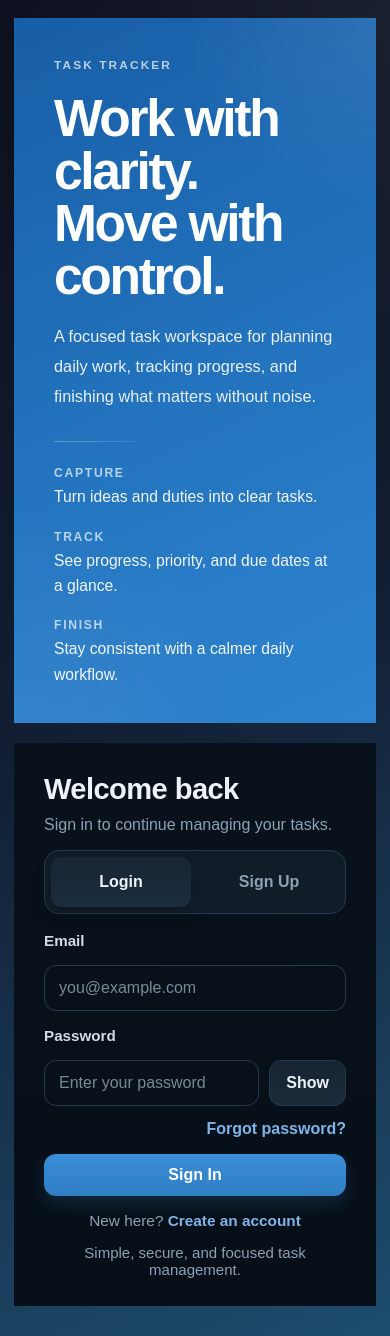
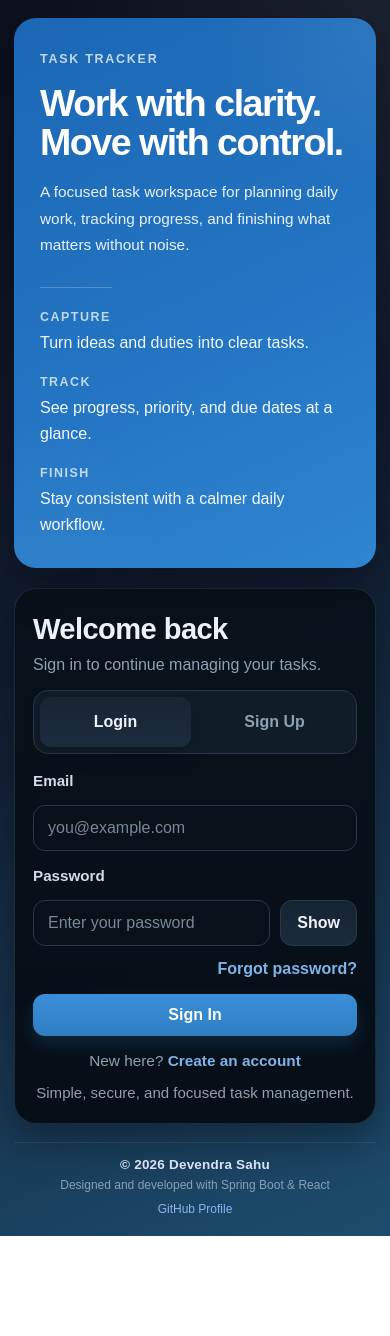
Before and after one commit to devendra1176/task-tracker-frontend, a React (Vite) app: page / in a window 390 px wide. After the commit the page ends 1236 px from the top, so only its background shows below. Built offline with nearby package versions, Linux system fonts and the light colour scheme.

Commit message:
fix(frontend): resolve duplicate footer and stabilize app layout

```diff
--- a/package.json
+++ b/package.json
@@ -10,6 +10,7 @@
     "preview": "vite preview"
   },
   "dependencies": {
+    "lucide-react": "^1.8.0",
     "react": "^19.2.4",
     "react-dom": "^19.2.4"
   },
--- a/src/App.jsx
+++ b/src/App.jsx
@@ -1,6 +1,7 @@
 import { useState } from "react";
 import AuthPage from "./pages/AuthPage";
 import DashboardPage from "./pages/DashboardPage";
+import Footer from "./components/Footer";
 
 function App() {
     const [token, setToken] = useState(() => localStorage.getItem("token") || "");
@@ -15,10 +16,18 @@ function App() {
         setToken("");
     };
 
-  return token ? (
+    return (
+        <div className="app-shell">
+            <main className="app-main">
+                {token ? (
                     <DashboardPage onLogout={handleLogout} />
                 ) : (
                     <AuthPage onLogin={handleLogin} />
+                )}
+            </main>
+
+            <Footer />
+        </div>
     );
 }
 
--- /dev/null
+++ b/src/components/Footer.jsx
@@ -0,0 +1,22 @@
+function Footer() {
+    return (
+        <footer className="app-footer">
+            <div className="app-footer__inner">
+                <p className="app-footer__title">© 2026 Devendra Sahu</p>
+                <p className="app-footer__subtitle">
+                    Designed and developed with Spring Boot & React
+                </p>
+                <a
+                    href="https://github.com/devendra1176"
+                    target="_blank"
+                    rel="noopener noreferrer"
+                    className="app-footer__link"
+                >
+                    GitHub Profile
+                </a>
+            </div>
+        </footer>
+    );
+}
+
+export default Footer;
--- a/src/index.css
+++ b/src/index.css
@@ -72,6 +72,20 @@ a {
 img {
     max-width: 100%;
     display: block;
+}
+
+#root {
+    min-height: 100vh;
+}
+
+.app-shell {
+    min-height: 100vh;
+    display: flex;
+    flex-direction: column;
+}
+
+.app-main {
+    flex: 1;
 }
 
 /* =========================
@@ -190,11 +204,11 @@ img {
 ========================= */
 
 .auth-page {
-    min-height: 100vh;
+    min-height: 100%;
     display: flex;
     align-items: center;
     justify-content: center;
-    padding: 28px 18px;
+    padding: 28px 18px 10px;
 }
 
 .auth-shell {
@@ -203,6 +217,12 @@ img {
     display: grid;
     grid-template-columns: 1fr 0.98fr;
     gap: 20px;
+}
+
+.auth-brand-panel,
+.auth-form-panel {
+    border-radius: var(--radius-lg);
+    box-shadow: var(--shadow);
 }
 
 .auth-brand-panel {
@@ -250,7 +270,7 @@ img {
     position: relative;
     z-index: 1;
     margin: 0 0 18px;
-    font-size: 3.1rem;
+    font-size: 3rem;
     line-height: 1.03;
     font-weight: 800;
     letter-spacing: -0.04em;
@@ -262,7 +282,7 @@ img {
     z-index: 1;
     margin: 0;
     font-size: 1.02rem;
-  line-height: 1.9;
+    line-height: 1.85;
     color: rgba(255, 255, 255, 0.9);
     max-width: 430px;
 }
@@ -285,8 +305,7 @@ img {
 }
 
 .auth-brand-point {
-    display: flex;
-    flex-direction: column;
+    display: grid;
     gap: 6px;
 }
 
@@ -307,6 +326,7 @@ img {
 .auth-form-panel {
     padding: 30px 30px 28px;
     background: linear-gradient(180deg, rgba(9, 18, 27, 0.97) 0%, rgba(6, 14, 22, 0.99) 100%);
+    border: 1px solid rgba(38, 57, 77, 0.7);
 }
 
 .auth-form-header {
@@ -420,8 +440,8 @@ img {
 ========================= */
 
 .dashboard-page {
-    min-height: 100vh;
-    padding: 32px 20px 48px;
+    min-height: 100%;
+    padding: 32px 20px 10px;
 }
 
 .dashboard-container {
@@ -518,6 +538,7 @@ img {
     display: grid;
     gap: 12px;
 }
+
 .dashboard-action-bar {
     display: flex;
     align-items: center;
@@ -818,6 +839,58 @@ img {
 }
 
 /* =========================
+   FOOTER
+========================= */
+
+.app-footer {
+    width: 100%;
+    padding: 14px 20px 24px;
+}
+
+.app-footer__inner {
+    max-width: 1120px;
+    margin: 0 auto;
+    padding-top: 16px;
+    border-top: 1px solid rgba(120, 160, 220, 0.14);
+    display: flex;
+    flex-direction: column;
+    align-items: center;
+    gap: 6px;
+    text-align: center;
+}
+
+.app-footer__title {
+    margin: 0;
+    font-size: 14px;
+    font-weight: 600;
+    color: rgba(235, 241, 255, 0.92);
+    letter-spacing: 0.2px;
+}
+
+.app-footer__subtitle {
+    margin: 0;
+    font-size: 12.5px;
+    color: rgba(170, 184, 208, 0.78);
+}
+
+.app-footer__link {
+    margin-top: 4px;
+    display: inline-flex;
+    align-items: center;
+    gap: 8px;
+    color: rgba(145, 190, 255, 0.92);
+    text-decoration: none;
+    font-size: 13px;
+    font-weight: 500;
+    transition: opacity 0.2s ease, transform 0.2s ease;
+}
+
+.app-footer__link:hover {
+    opacity: 0.88;
+    transform: translateY(-1px);
+}
+
+/* =========================
    RESPONSIVE
 ========================= */
 
@@ -846,123 +919,25 @@ img {
 @media (max-width: 768px) {
     .auth-page,
     .dashboard-page {
-        padding: 18px 14px 30px;
-    }
-
-    .dashboard-action-bar {
-        flex-direction: column;
-        align-items: stretch;
-    }
-
-    .dashboard-primary-action {
-        width: 100%;
+        padding: 18px 14px 8px;
     }
 
     .auth-brand-panel {
-        position: relative;
-        overflow: hidden;
-        padding: 40px 40px 36px;
-        background:
-                radial-gradient(circle at top right, rgba(255, 255, 255, 0.08), transparent 24%),
-                radial-gradient(circle at bottom left, rgba(255, 255, 255, 0.05), transparent 28%),
-                linear-gradient(155deg, #185ea6 0%, #2373be 52%, #2e84cf 100%);
-        color: #ffffff;
-        display: flex;
-        flex-direction: column;
-        justify-content: space-between;
-    }
-
-    .auth-brand-panel::after {
-  content: "";
-  position: absolute;
-  inset: 0;
-  pointer-events: none;
-  background:
-    repeating-linear-gradient(
-      135deg,
-      rgba(255, 255, 255, 0.015) 0px,
-      rgba(255, 255, 255, 0.015) 2px,
-      transparent 2px,
-      transparent 9px
-    );
-  opacity: 0.14;
-}
-
-    .auth-brand-kicker {
-  position: relative;
-  z-index: 1;
-  font-size: 0.74rem;
-  font-weight: 800;
-  letter-spacing: 0.18em;
-  color: rgba(255, 255, 255, 0.7);
-  display: inline-block;
-  margin-bottom: 20px;
-}
-
-    .auth-brand-content {
-        position: relative;
-        z-index: 1;
-        margin-top: 18px;
-        max-width: 430px;
+        padding: 34px 26px 30px;
     }
 
     .auth-brand-title {
-  position: relative;
-  z-index: 1;
-  margin: 0 0 20px;
-  font-size: 3.22rem;
-  line-height: 1.02;
-  font-weight: 800;
-  letter-spacing: -0.045em;
-  max-width: 450px;
+        font-size: 2.35rem;
+        max-width: 100%;
     }
 
     .auth-brand-text {
-  position: relative;
-  z-index: 1;
-  margin: 0;
-  font-size: 1.02rem;
-  line-height: 1.82;
-  color: rgba(255, 255, 255, 0.9);
-  max-width: 430px;
+        font-size: 0.96rem;
+        line-height: 1.72;
     }
 
-    .auth-brand-divider {
-  position: relative;
-  z-index: 1;
-  width: 84px;
-  height: 1px;
-  margin: 30px 0 24px;
-  background: linear-gradient(
-    90deg,
-    rgba(255, 255, 255, 0.28) 0%,
-    rgba(255, 255, 255, 0.1) 100%
-  );
-}
-
-    .auth-brand-point {
-        display: flex;
-        flex-direction: column;
-        gap: 6px;
-    }
-
-    .auth-brand-point {
-        display: grid;
-        gap: 4px;
-    }
-
-    .auth-brand-point-title {
-  font-size: 0.76rem;
-  font-weight: 800;
-  letter-spacing: 0.14em;
-  text-transform: uppercase;
-  color: rgba(255, 255, 255, 0.68);
-}
-
-    .auth-brand-point-text {
-  font-size: 0.98rem;
-  line-height: 1.62;
-  color: rgba(255, 255, 255, 0.94);
+    .auth-form-panel {
+        padding: 24px 18px 22px;
     }
 
     .dashboard-header {
@@ -980,6 +955,15 @@ img {
 
     .dashboard-stats-grid {
         grid-template-columns: 1fr;
+    }
+
+    .dashboard-action-bar {
+        flex-direction: column;
+        align-items: stretch;
+    }
+
+    .dashboard-primary-action {
+        width: 100%;
     }
 
     .dashboard-toolbar-grid {
@@ -1034,4 +1018,21 @@ img {
         justify-content: space-between;
         flex-wrap: wrap;
     }
+
+    .app-footer {
+        padding: 10px 14px 20px;
     }
+
+    .app-footer__inner {
+        padding-top: 14px;
+    }
+
+    .app-footer__title {
+        font-size: 13.5px;
+    }
+
+    .app-footer__subtitle,
+    .app-footer__link {
+        font-size: 12px;
+    }
+}
--- a/src/pages/DashboardPage.jsx
+++ b/src/pages/DashboardPage.jsx
@@ -285,7 +285,11 @@ function DashboardPage({ onLogout }) {
             </div>
 
             <div className="dashboard-header-actions">
-              <button type="button" className="dashboard-pill-button" onClick={onLogout}>
+              <button
+                  type="button"
+                  className="dashboard-pill-button"
+                  onClick={onLogout}
+              >
                 Logout
               </button>
             </div>
```
Also changed, not shown: 1 other file (tests, documents, lock files or other folders). Lines whose indentation alone changed are shown as unchanged.
